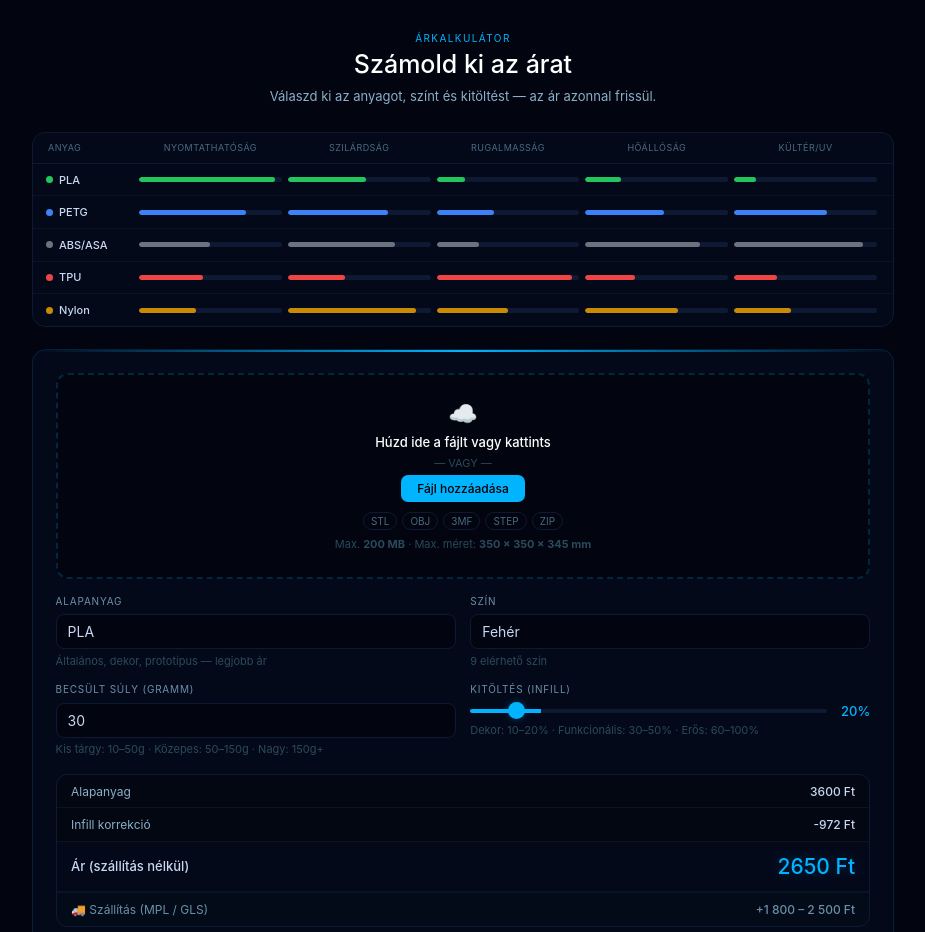
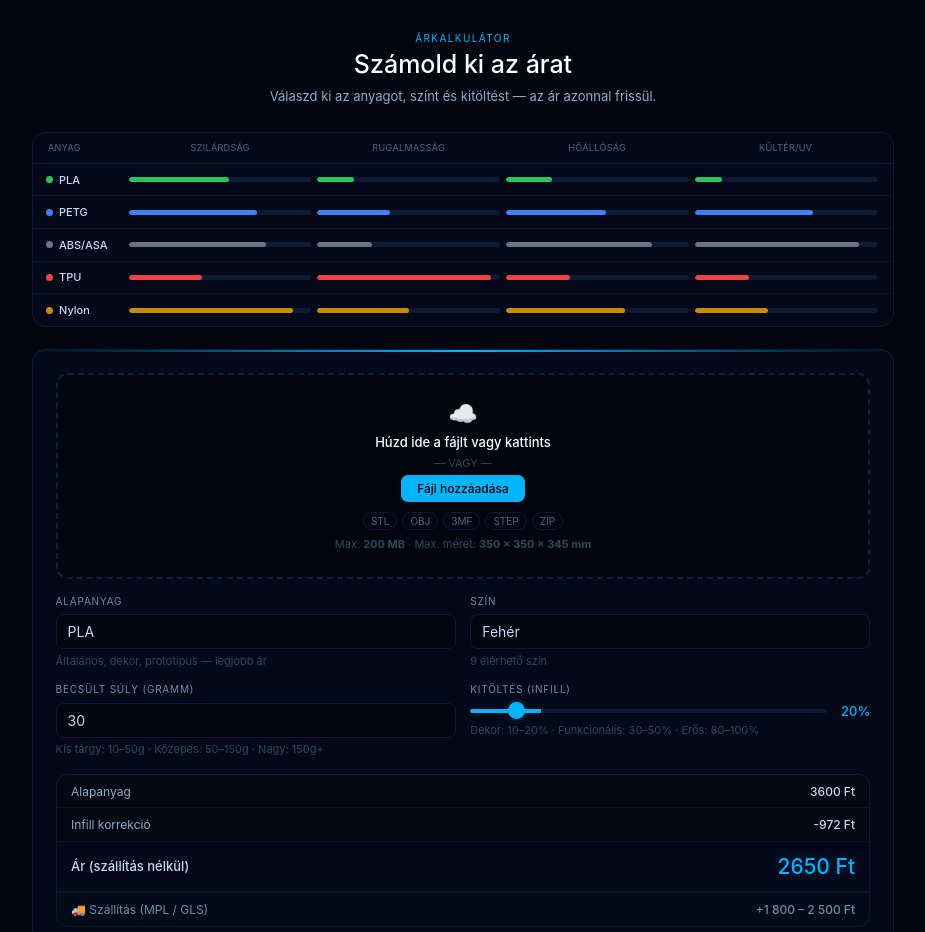
Before and after one commit to fltmdanger/print3dlab, a plain HTML site: page index.html in a window 1280 px wide. Shown: the part 1660-2592 px from the top of the page, without its empty margins (177-1102 px from the left). Drawn offline with Linux system fonts and the light colour scheme.

Commit message:
Add files via upload

```diff
--- a/index.html
+++ b/index.html
@@ -94,12 +94,11 @@ nav{display:flex;align-items:center;justify-content:space-between;padding:.85rem
 .mw-n{width:20px;height:20px;border-radius:50%;background:#00b4ff18;border:1px solid #00b4ff33;display:flex;align-items:center;justify-content:center;font-size:10px;color:#00b4ff;flex-shrink:0;margin-top:1px}
 
 /* COMPARISON TABLE */
-.comp{background:#04091a;border:1px solid #0e1a33;border-radius:13px;overflow:hidden;margin-bottom:1.4rem;overflow-x:auto}
-.comp-inner{min-width:400px}
-.comp-h{display:grid;grid-template-columns:90px repeat(5,1fr);padding:.6rem .8rem;border-bottom:1px solid #0e1a33}
-.comp-hc{font-size:9px;letter-spacing:.05em;text-transform:uppercase;color:#4a6a80;text-align:center;padding:0 2px}
+.comp{background:#04091a;border:1px solid #0e1a33;border-radius:13px;overflow:hidden;margin-bottom:1.4rem}
+.comp-h{display:grid;grid-template-columns:80px repeat(4,1fr);padding:.6rem .8rem;border-bottom:1px solid #0e1a33}
+.comp-hc{font-size:9px;letter-spacing:.04em;text-transform:uppercase;color:#4a6a80;text-align:center;padding:0 2px}
 .comp-hc:first-child{text-align:left}
-.comp-r{display:grid;grid-template-columns:90px repeat(5,1fr);padding:.55rem .8rem;border-bottom:1px solid #0a1520;align-items:center}
+.comp-r{display:grid;grid-template-columns:80px repeat(4,1fr);padding:.55rem .8rem;border-bottom:1px solid #0a1520;align-items:center}
 .comp-r:last-child{border-bottom:none}
 .comp-r:hover{background:#050d1a}
 .mn{display:flex;align-items:center;gap:6px;font-size:11px;font-weight:500;color:#c8d8f0}
@@ -313,45 +312,39 @@ footer{padding:1rem 1.2rem;border-top:1px solid #0a1020;display:flex;justify-con
 
   <!-- COMPARISON -->
   <div class="comp">
-    <div class="comp-inner">
+    <div>
       <div class="comp-h">
         <div class="comp-hc" id="th0">Anyag</div>
-        <div class="comp-hc" id="th1">Nyomtathatóság</div>
         <div class="comp-hc" id="th2">Szilárdság</div>
         <div class="comp-hc" id="th3">Rugalmasság</div>
         <div class="comp-hc" id="th4">Hőállóság</div>
         <div class="comp-hc" id="th5">Kültér/UV</div>
       </div>
       <div class="comp-r"><div class="mn"><span class="md" style="background:#22c55e"></span>PLA</div>
-        <div class="bc"><div class="bt"><div class="bf" style="width:95%;background:#22c55e"></div></div></div>
         <div class="bc"><div class="bt"><div class="bf" style="width:55%;background:#22c55e"></div></div></div>
         <div class="bc"><div class="bt"><div class="bf" style="width:20%;background:#22c55e"></div></div></div>
         <div class="bc"><div class="bt"><div class="bf" style="width:25%;background:#22c55e"></div></div></div>
         <div class="bc"><div class="bt"><div class="bf" style="width:15%;background:#22c55e"></div></div></div>
       </div>
       <div class="comp-r"><div class="mn"><span class="md" style="background:#3b82f6"></span>PETG</div>
-        <div class="bc"><div class="bt"><div class="bf" style="width:75%;background:#3b82f6"></div></div></div>
         <div class="bc"><div class="bt"><div class="bf" style="width:70%;background:#3b82f6"></div></div></div>
         <div class="bc"><div class="bt"><div class="bf" style="width:40%;background:#3b82f6"></div></div></div>
         <div class="bc"><div class="bt"><div class="bf" style="width:55%;background:#3b82f6"></div></div></div>
         <div class="bc"><div class="bt"><div class="bf" style="width:65%;background:#3b82f6"></div></div></div>
       </div>
       <div class="comp-r"><div class="mn"><span class="md" style="background:#6b7280"></span>ABS/ASA</div>
-        <div class="bc"><div class="bt"><div class="bf" style="width:50%;background:#6b7280"></div></div></div>
         <div class="bc"><div class="bt"><div class="bf" style="width:75%;background:#6b7280"></div></div></div>
         <div class="bc"><div class="bt"><div class="bf" style="width:30%;background:#6b7280"></div></div></div>
         <div class="bc"><div class="bt"><div class="bf" style="width:80%;background:#6b7280"></div></div></div>
         <div class="bc"><div class="bt"><div class="bf" style="width:90%;background:#6b7280"></div></div></div>
       </div>
       <div class="comp-r"><div class="mn"><span class="md" style="background:#ef4444"></span>TPU</div>
-        <div class="bc"><div class="bt"><div class="bf" style="width:45%;background:#ef4444"></div></div></div>
         <div class="bc"><div class="bt"><div class="bf" style="width:40%;background:#ef4444"></div></div></div>
         <div class="bc"><div class="bt"><div class="bf" style="width:95%;background:#ef4444"></div></div></div>
         <div class="bc"><div class="bt"><div class="bf" style="width:35%;background:#ef4444"></div></div></div>
         <div class="bc"><div class="bt"><div class="bf" style="width:30%;background:#ef4444"></div></div></div>
       </div>
       <div class="comp-r"><div class="mn"><span class="md" style="background:#ca8a04"></span>Nylon</div>
-        <div class="bc"><div class="bt"><div class="bf" style="width:40%;background:#ca8a04"></div></div></div>
         <div class="bc"><div class="bt"><div class="bf" style="width:90%;background:#ca8a04"></div></div></div>
         <div class="bc"><div class="bt"><div class="bf" style="width:50%;background:#ca8a04"></div></div></div>
         <div class="bc"><div class="bt"><div class="bf" style="width:65%;background:#ca8a04"></div></div></div>
@@ -605,7 +598,7 @@ const T={
     't-rship':'🚚 Szállítás (MPL / GLS)','rv-ship':'+1 800 – 2 500 Ft',
     't-cal-note':'Fix díj, súly és beállítások alapján. Személyes átvétel esetén szállítási díj nem merül fel.',
     't-em-order':'📧 Rendelés emailben →','t-em-q':'Kérdésem van',
-    th0:'Anyag',th1:'Nyomtathatóság',th2:'Szilárdság',th3:'Rugalmasság',th4:'Hőállóság',th5:'Kültér/UV',
+    th0:'Anyag',th2:'Szilárdság',th3:'Rugalmasság',th4:'Hőállóság',th5:'Kültér/UV',
     't-rev-ey':'Vélemények','t-rev-t':'Mit mondanak a vevők',
     tr1:'"Törött alkatrészt nyomtattak nekem, pontosan passzolt. Hamar megérkezett — az ár is meglepett."',trb1:'✓ Visszatérő vevő',
     tr2:'"Kaptam egy videót a nyomtatásról — teljesen lenyűgözött. Ajándékba rendeltem, a barátom imádta!"',trb2:'✓ Ellenőrzött vásárló',
@@ -658,7 +651,7 @@ const T={
     't-rship':'🚚 Shipping (MPL / GLS)','rv-ship':'+1,800 – 2,500 HUF',
     't-cal-note':'Fixed rate based on weight and settings. No shipping fee for local pickup.',
     't-em-order':'📧 Order by email →','t-em-q':'I have a question',
-    th0:'Material',th1:'Printability',th2:'Strength',th3:'Flexibility',th4:'Heat res.',th5:'Outdoor/UV',
+    th0:'Material',th2:'Strength',th3:'Flexibility',th4:'Heat res.',th5:'Outdoor/UV',
     't-rev-ey':'Reviews','t-rev-t':'What customers say',
     tr1:'"They printed a broken part, fit perfectly. Arrived quickly — the price surprised me too."',trb1:'✓ Returning customer',
     tr2:'"I got a video of the printing — loved it. Ordered as a gift, my friend was thrilled!"',trb2:'✓ Verified buyer',
```
